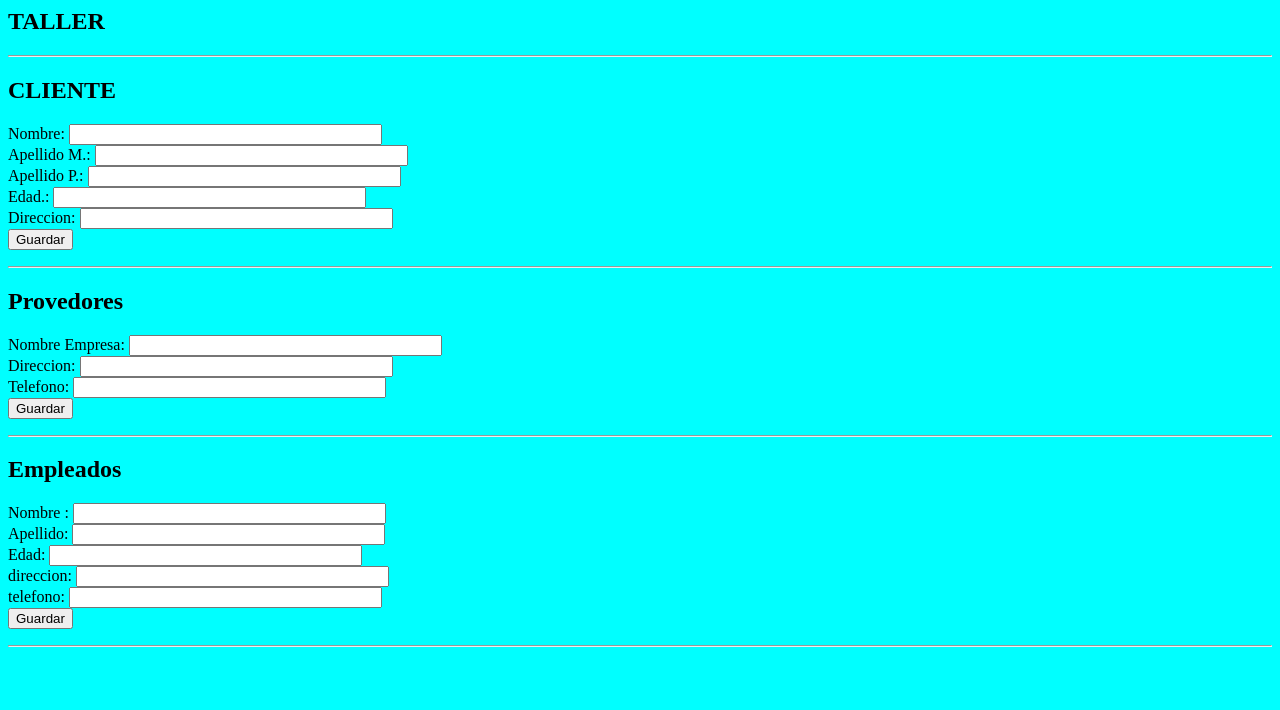
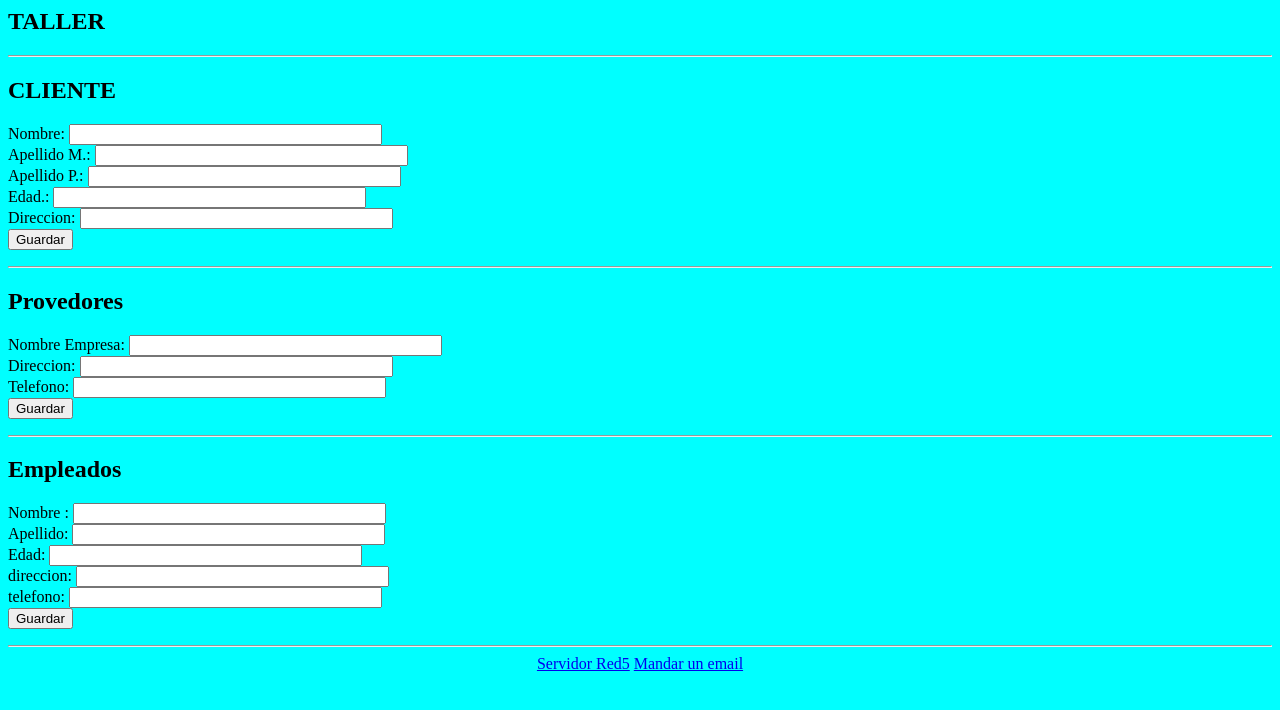
Before and after one commit to RaulNavarro123/nuevo, a plain HTML site: page index.html in a window 1280 px wide. Drawn offline with Linux system fonts and the light colour scheme.

Commit message:
Update index.html

```diff
--- a/index.html
+++ b/index.html
@@ -59,7 +59,12 @@
 	<TD><INPUT type="text" size=36 name="telefono"></TD> <br>
 	<INPUT type="submit" value="Guardar">
     </P>
+
     </FORM>
     <HR>
+	    <center>
+<a href="red5.html" class="boton">Servidor Red5</a>
+<a href="html.html" class="boton">Mandar un email</a>
+</center>
   </BODY>
 </HTML>
```
